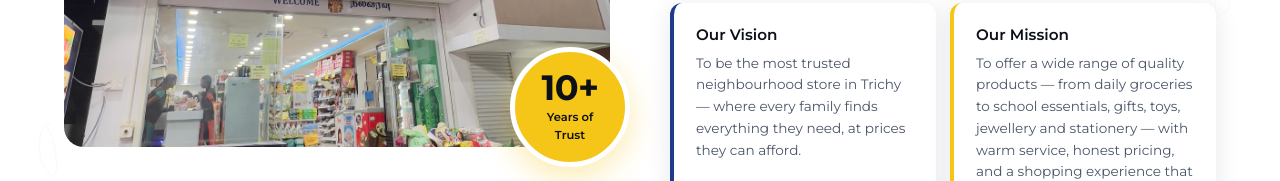
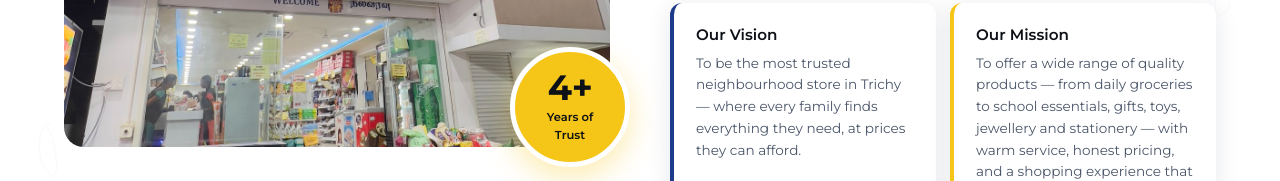
Before and after one commit to JOHN-1415/JHS-v01, a React (Vite) app: page / in a window 1280 px wide. Shown: the part 1189-1370 px from the top of the page. Built offline with nearby package versions, Linux system fonts and the light colour scheme.

Commit message:
Update About section for consistency with Hero stats

```diff
--- a/src/components/About.jsx
+++ b/src/components/About.jsx
@@ -11,7 +11,7 @@ function About() {
                 <div className="about-image reveal">
                     <img src={`${BASE}gallery-exterior.jpg`} alt="Jeya Hyper Store" />
                     <div className="experience-badge">
-                        <span className="exp-number">10+</span>
+                        <span className="exp-number">4+</span>
                         <span className="exp-text">Years of<br />Trust</span>
                     </div>
                 </div>
@@ -20,7 +20,7 @@ function About() {
                     <h2 className="section-title">A Store Built on Trust & Value</h2>
                     <div className="about-text">
                         <p>
-                            <strong>Jeya Hyper Store</strong> has been serving the families of Srirangam, Trichy for over a decade. Located in the heart of Somarasampettai, we bring you quality products across 6 departments — all at honest, everyday prices.
+                            <strong>Jeya Hyper Store</strong> has been serving the families of Srirangam, Trichy for over 4 years. Located in the heart of Somarasampettai, we bring you quality products across 6 departments — all at honest, everyday prices.
                         </p>
                     </div>
 
```
